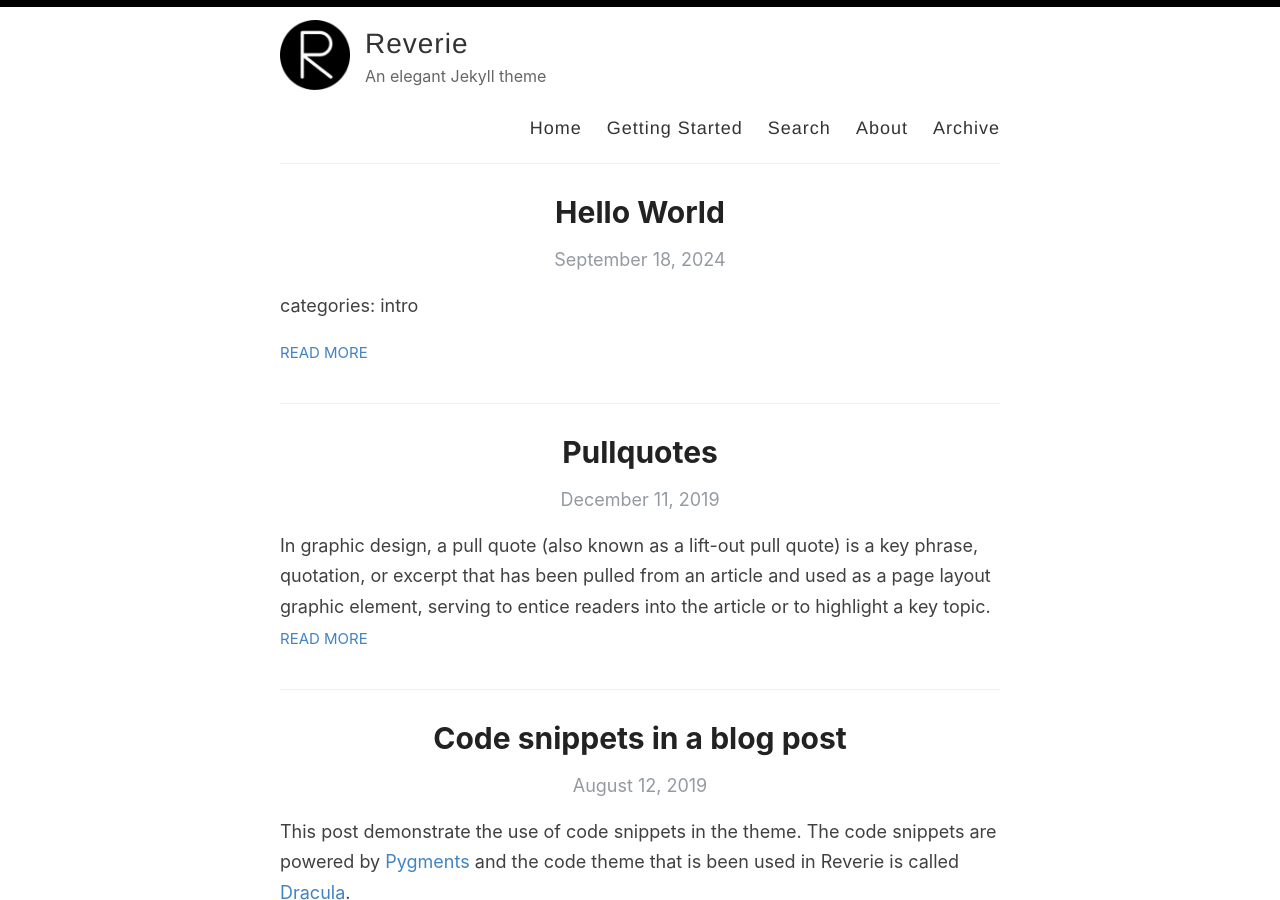
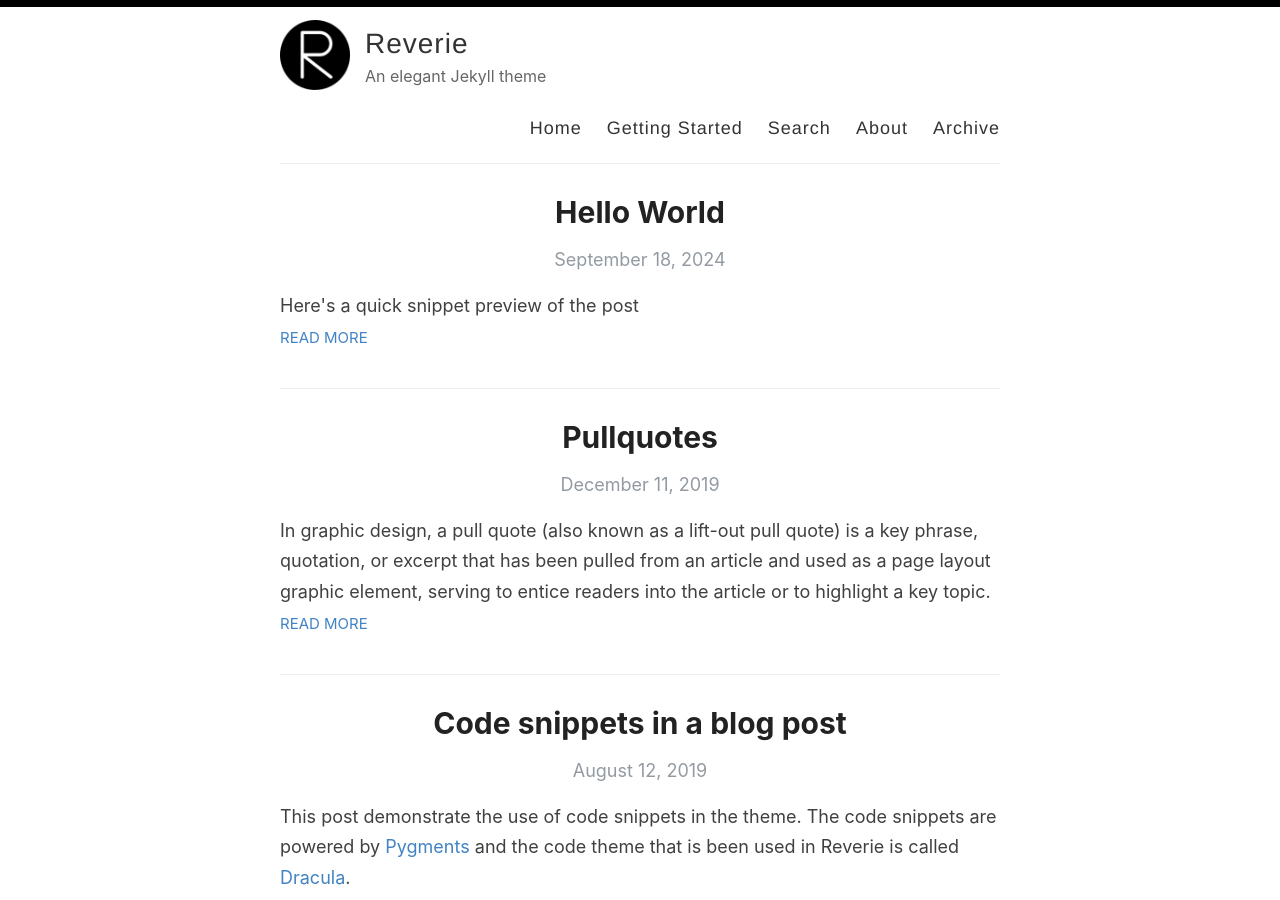
Before and after one commit to rbyers18/github-portfolio, a Jekyll site: the page built from index.html, in a window 1280 px wide and 900 px high. Built offline with Jekyll 4.4.1, drawn with Linux system fonts in a browser that asks for light colours; the list of posts is cut into pages by our own code.

Commit message:
Update 2024-9-18-Hello-World.md
adding an excerpt

```diff
--- a/_posts/2024-9-18-Hello-World.md
+++ b/_posts/2024-9-18-Hello-World.md
@@ -2,6 +2,7 @@
 layout: post
 title: Hello World
 categories: [intro]
+excerpt: Here's a quick snippet preview of the post
 ---
 
 categories: intro
```
